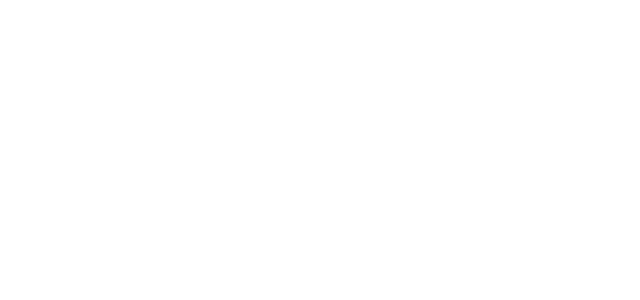
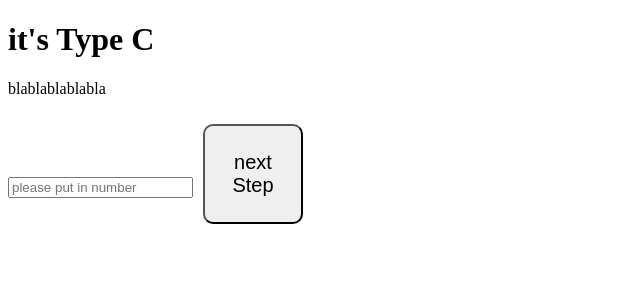
Before and after one commit to kty1004/kroean-army-mbti, a React (Create React App) app: page /typec in a window 1280 px wide. Before the commit this address had no page. Shown: the top 300 px of the page, without its empty margins (0-640 px from the left). Built offline with nearby package versions, Linux system fonts and the light colour scheme.

Commit message:
타입 c 초기 제작 완료
input에서 데이터를 받는 것은 구현함.
useState() 좀 구려서 그냥 변수 선언으로 해결함.

이제 submit 기능을 넣어서 마지막 페이지로 가겠금 하면 된다.

```diff
--- a/src/App.js
+++ b/src/App.js
@@ -1,6 +1,8 @@
 import Intro from './routes/intro';
 import Typea from './routes/typea';
 import Typeb from './routes/typeb';
+import Typec from './routes/typec';
+import Final from './routes/final';
 
 import {
   BrowserRouter as Router,
@@ -16,6 +18,8 @@
         <Route element={<Intro/>} path='/'/>
         <Route element={<Typea/>} path='/typea'/>
         <Route element={<Typeb/>} path='/typeb'/>
+        <Route element={<Typec/>} path='/typec'/>
+        <Route element={<Final/>} path='/final'/>
       </Routes>
     </Router>
   );
--- /dev/null
+++ b/src/routes/final.js
@@ -0,0 +1,11 @@
+function Final() {
+    return(
+        <div>
+            <div className="header">
+                <h1> this is final page</h1>
+            </div>
+        </div>
+    )
+}
+
+export default Final;
--- a/src/routes/typeb.js
+++ b/src/routes/typeb.js
@@ -14,36 +14,43 @@
             </div>
 
             <div>
+                <Link to='/typec'>
                 <button
                 onMouseEnter={mousehovering.hovering}
                 onMouseLeave={mousehovering.nonhovering}
                 className={style.btn}>
 
-                </button>
+                </button></Link>
+
+                <Link to='/typec'>
                 <button
                 onMouseEnter={mousehovering.hovering}
                 onMouseLeave={mousehovering.nonhovering}
                 className={style.btn}>
 
-                </button>
+                </button></Link>
+
+                <Link to='/typec'>
                 <button
                 onMouseEnter={mousehovering.hovering}
                 onMouseLeave={mousehovering.nonhovering}
                 className={style.btn}>
 
-                </button>
+                </button></Link>
+                <Link to='/typec'>
                 <button
                 onMouseEnter={mousehovering.hovering}
                 onMouseLeave={mousehovering.nonhovering}
                 className={style.btn}>
 
-                </button>
+                </button></Link>
+                <Link to='/typec'>
                 <button
                 onMouseEnter={mousehovering.hovering}
                 onMouseLeave={mousehovering.nonhovering}
                 className={style.btn}>
 
-                </button>
+                </button></Link>
             </div>
         </div>
     )
--- /dev/null
+++ b/src/routes/typec.js
@@ -0,0 +1,39 @@
+import { useState } from "react";
+import {Link} from 'react-router-dom';
+
+
+function Typec() {
+    let num=null; //오잉 이러면 왜 useState를 쓰지??
+    function onSubmit(event) {
+        event.preventDefault();
+        const num= event.target.input.value
+        console.log(num)
+    }
+
+    return (
+        <div>
+            <div className="header">
+            <h1>it's Type C</h1>
+            <p>blablablablabla</p>
+            </div>
+
+            <div>
+                <form onSubmit={onSubmit}>
+                <input
+                name='input'
+                type='number'
+                placeholder="please put in number"
+                required
+                />
+
+                <button>next Step</button>
+                </form>
+
+
+            </div>
+
+        </div>
+    )
+}
+
+export default Typec;
```
